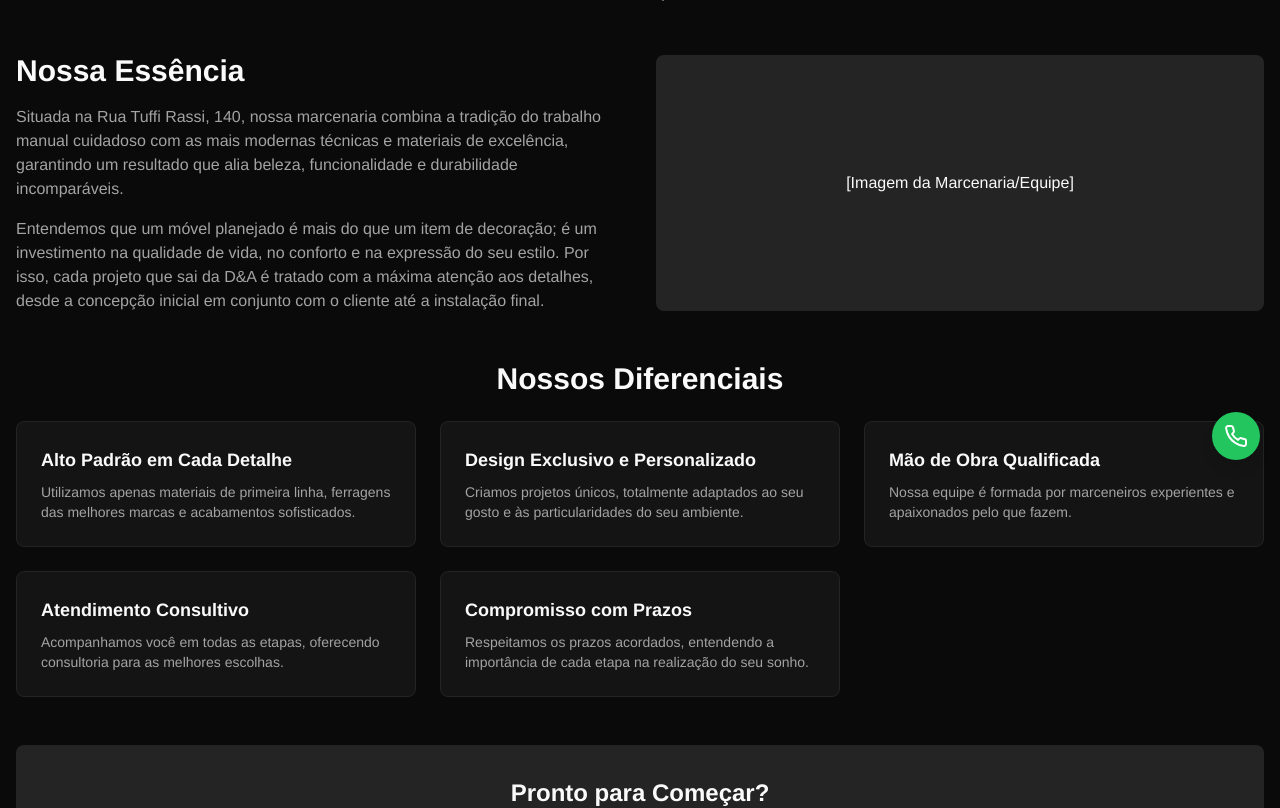
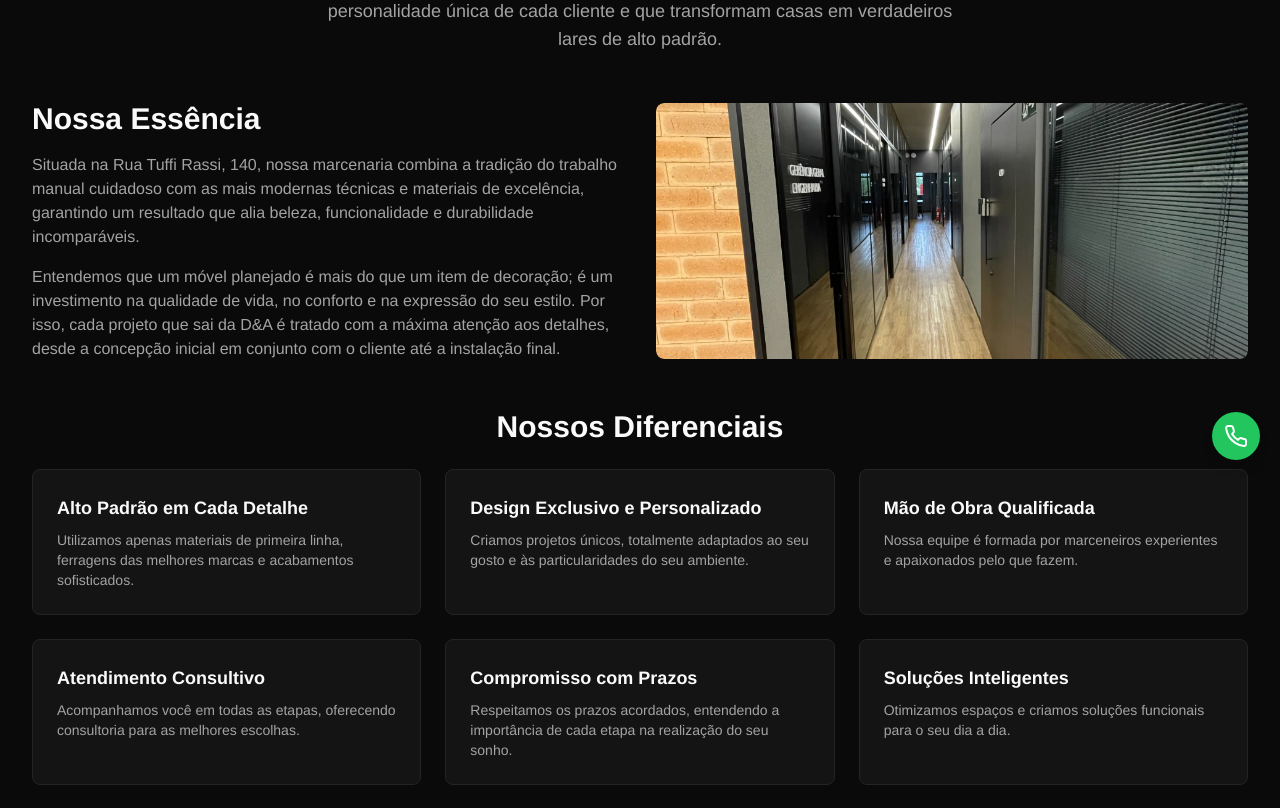
Before and after one commit to alahazelsk/DeA_M-veis_Planejados, a Next.js app: page /sobre in a window 1280 px wide. Shown: the part 320-1128 px from the top of the page. Built offline with nearby package versions, Linux system fonts and the light colour scheme.

Commit message:
Add files via upload

```diff
--- a/src/app/sobre/page.tsx
+++ b/src/app/sobre/page.tsx
@@ -1,4 +1,6 @@
 import { Metadata } from 'next';
+import Image from 'next/image'; // Import Image component
+import Link from 'next/link'; // Import Link component
 
 export const metadata: Metadata = {
   title: 'Sobre Nós | D&A Móveis Planejados',
@@ -7,7 +9,7 @@ export const metadata: Metadata = {
 
 export default function SobrePage() {
   return (
-    <div className="space-y-12">
+    <div className="container mx-auto px-4 py-12 space-y-12">
       <section className="text-center">
         <h1 className="text-4xl font-bold mb-4 text-primary">D&A Móveis Planejados: A Arte de Transformar Sonhos em Ambientes Exclusivos</h1>
         <p className="text-lg text-muted-foreground max-w-prose mx-auto">
@@ -25,9 +27,15 @@ export default function SobrePage() {
             Entendemos que um móvel planejado é mais do que um item de decoração; é um investimento na qualidade de vida, no conforto e na expressão do seu estilo. Por isso, cada projeto que sai da D&A é tratado com a máxima atenção aos detalhes, desde a concepção inicial em conjunto com o cliente até a instalação final.
           </p>
         </div>
-        {/* Placeholder for an image about the company/workshop */}
-        <div className="h-64 bg-secondary rounded-lg flex items-center justify-center text-secondary-foreground">
-          [Imagem da Marcenaria/Equipe]
+        {/* Replaced placeholder with an image */}
+        <div className="relative h-64 w-full rounded-lg overflow-hidden">
+          <Image
+            src="/corporativo/corporativo-15.jpg"
+            alt="Ambiente corporativo planejado D&A Móveis"
+            layout="fill"
+            objectFit="cover"
+            className="rounded-lg"
+          />
         </div>
       </section>
 
@@ -54,16 +62,20 @@ export default function SobrePage() {
             <h3 className="font-semibold text-lg mb-2 text-primary">Compromisso com Prazos</h3>
             <p className="text-sm text-muted-foreground">Respeitamos os prazos acordados, entendendo a importância de cada etapa na realização do seu sonho.</p>
           </div>
+           {/* Added one more differential for better grid layout (optional) */}
+           <div className="bg-card p-6 rounded-lg border border-border">
+            <h3 className="font-semibold text-lg mb-2 text-primary">Soluções Inteligentes</h3>
+            <p className="text-sm text-muted-foreground">Otimizamos espaços e criamos soluções funcionais para o seu dia a dia.</p>
+          </div>
         </div>
       </section>
 
       <section className="text-center bg-secondary text-secondary-foreground p-8 rounded-lg">
          <h2 className="text-2xl font-semibold mb-4">Pronto para Começar?</h2>
          <p className="mb-6 max-w-prose mx-auto">Convidamos você a conhecer mais sobre nosso trabalho navegando pelo nosso portfólio ou seguindo nosso Instagram @deamoveisplanejados. Se você busca móveis planejados que realmente façam a diferença, com design autêntico e qualidade superior, a D&A Móveis Planejados é a sua escolha ideal em Ribeirão Preto.</p>
-         {/* Add Link component if needed */}
-         <a href="/contato" className="inline-flex items-center justify-center rounded-md text-sm font-medium ring-offset-background transition-colors focus-visible:outline-none focus-visible:ring-2 focus-visible:ring-ring focus-visible:ring-offset-2 disabled:pointer-events-none disabled:opacity-50 bg-destructive text-destructive-foreground hover:bg-destructive/90 h-10 px-4 py-2">
+         <Link href="/contato" className="inline-flex items-center justify-center rounded-md text-sm font-medium ring-offset-background transition-colors focus-visible:outline-none focus-visible:ring-2 focus-visible:ring-ring focus-visible:ring-offset-2 disabled:pointer-events-none disabled:opacity-50 bg-destructive text-destructive-foreground hover:bg-destructive/90 h-10 px-4 py-2">
            Entre em Contato e Solicite um Orçamento
-         </a>
+         </Link>
       </section>
     </div>
   );
```
